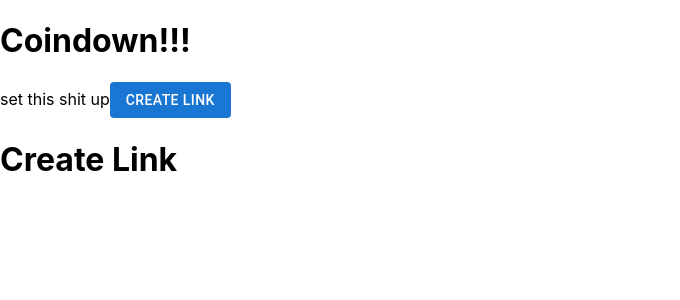
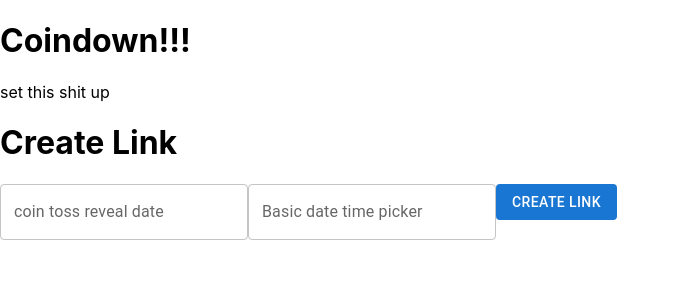
Before and after one commit to BorisG0/coindown-site, a React (Create React App) app: page / in a window 1280 px wide. Shown: the top 300 px of the page, without its empty margins (0-680 px from the left). Built offline with nearby package versions, Linux system fonts and the light colour scheme.

Commit message:
date/time pickers

```diff
--- a/package.json
+++ b/package.json
@@ -6,9 +6,11 @@
     "@emotion/react": "^11.13.3",
     "@emotion/styled": "^11.13.0",
     "@mui/material": "^6.1.5",
+    "@mui/x-date-pickers": "^7.22.1",
     "@testing-library/jest-dom": "^5.17.0",
     "@testing-library/react": "^13.4.0",
     "@testing-library/user-event": "^13.5.0",
+    "dayjs": "^1.11.13",
     "react": "^18.3.1",
     "react-dom": "^18.3.1",
     "react-scripts": "5.0.1",
--- a/src/App.js
+++ b/src/App.js
@@ -1,5 +1,4 @@
 import './App.css';
-import Button from '@mui/material/Button'
 import CreateLink from './CreateLink';
 
 function App() {
@@ -7,7 +6,6 @@
 		<>
 			<h1>Coindown!!!</h1>
 			set this shit up
-			<Button variant="contained" disableElevation>Create Link</Button>
 
 			<CreateLink/>
 		</>
--- a/src/CreateLink.js
+++ b/src/CreateLink.js
@@ -1,8 +1,19 @@
+import Button from '@mui/material/Button'
+import { AdapterDayjs } from '@mui/x-date-pickers/AdapterDayjs';
+import { LocalizationProvider } from '@mui/x-date-pickers/LocalizationProvider';
+import { DatePicker } from '@mui/x-date-pickers/DatePicker';
+import { DateTimePicker } from '@mui/x-date-pickers/DateTimePicker';
+
+
+
 function CreateLink() {
   return (
-    <div>
+    <LocalizationProvider dateAdapter={AdapterDayjs}>
       <h1>Create Link</h1>
-    </div>
+      <DatePicker label="coin toss reveal date"/>
+      <DateTimePicker label="Basic date time picker" />
+      <Button variant="contained" disableElevation>Create Link</Button>
+    </LocalizationProvider>
   );
 }
 
```
Also changed, not shown: 1 other file (tests, documents, lock files or other folders).
